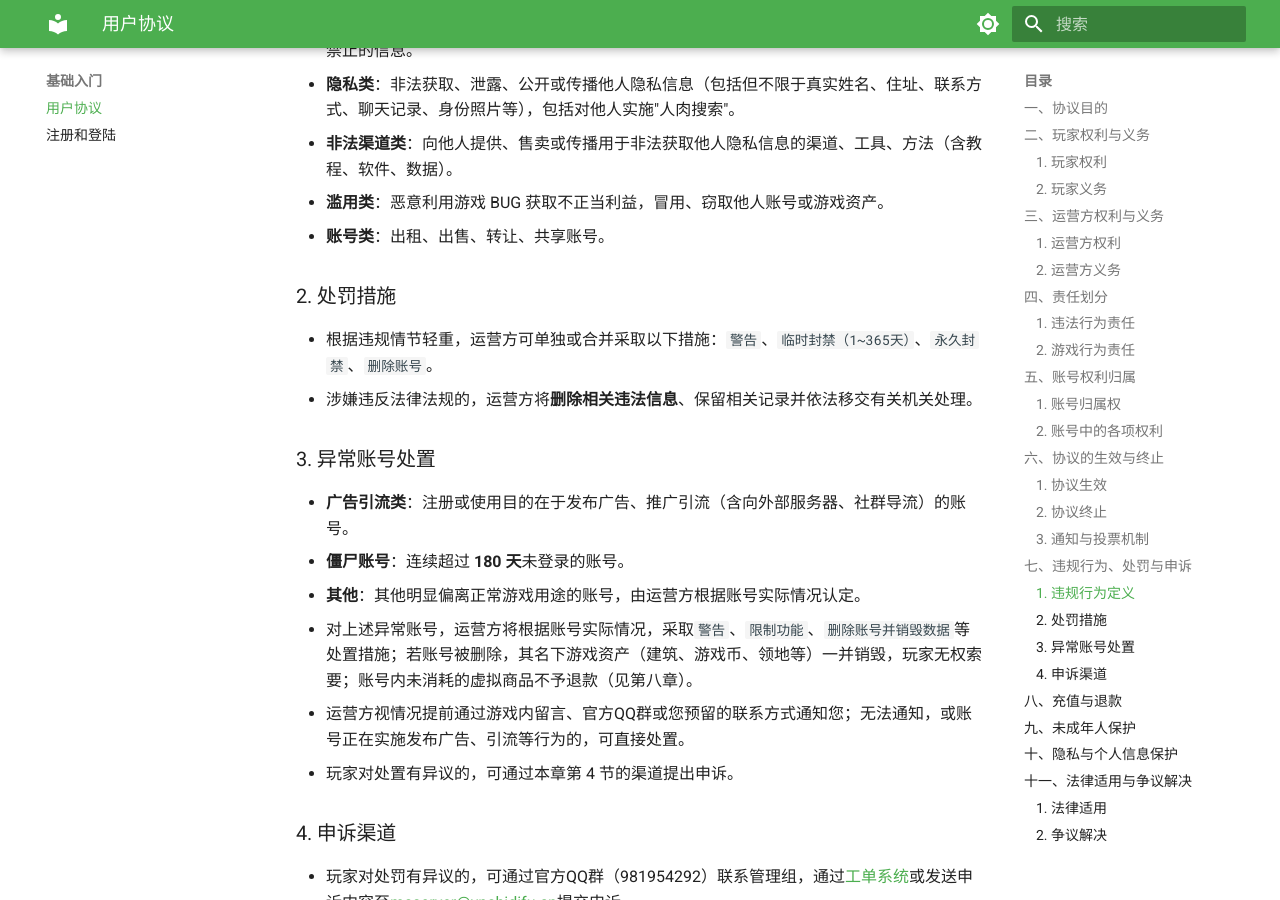
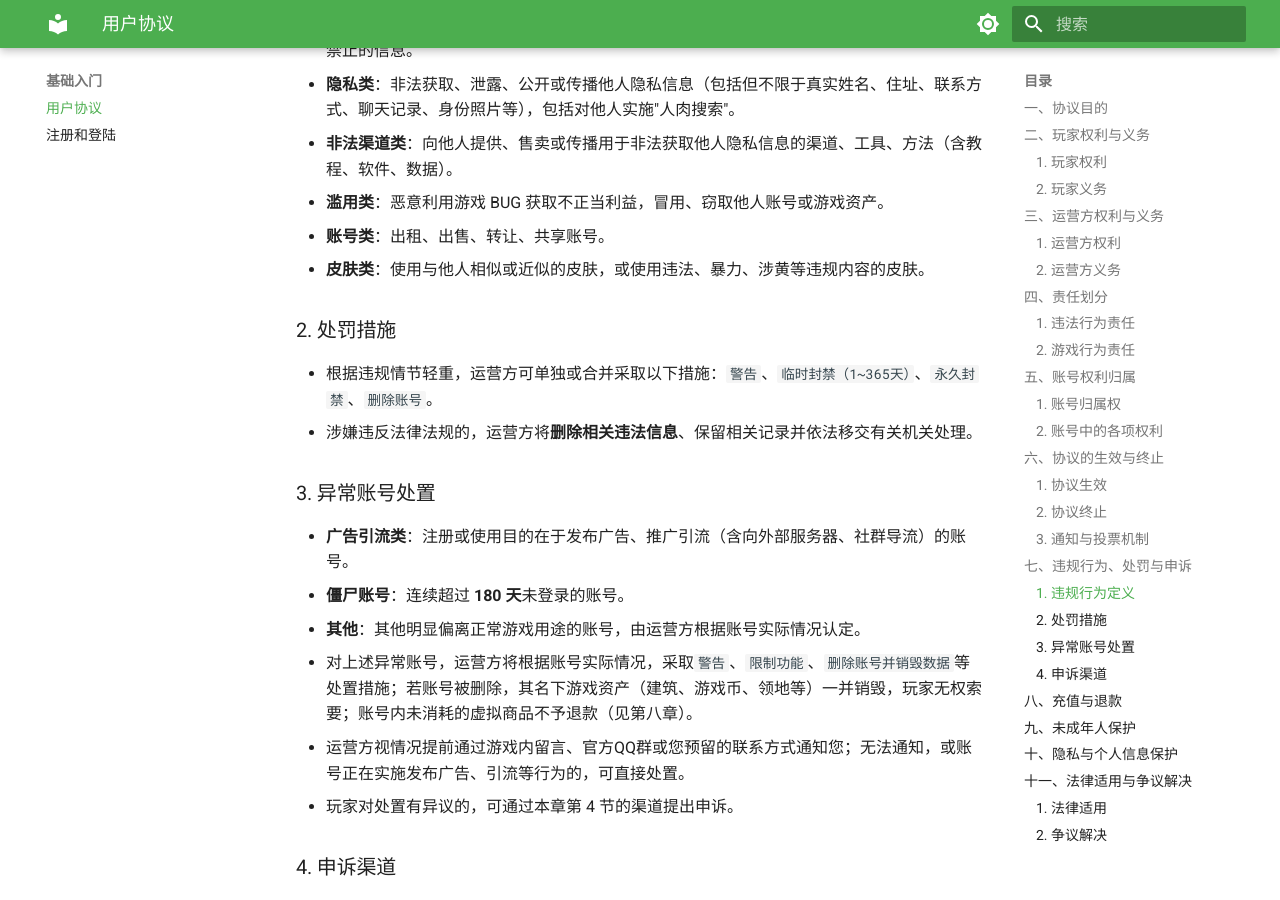
Before and after one commit to ypsdf1/caoyuanwiki, an MkDocs documentation site: the page built from docs/player.md, in a window 1280 px wide and 900 px high, scrolled down 3082 px. Built offline with MkDocs 1.6.1 and Material for MkDocs 9.7.7, drawn with Linux system fonts in a browser that asks for light colours.

Commit message:
docs: 全面修订玩家用户协议，补齐充值退款、未成年人保护、隐私保护、违规处罚与申诉、异常账号处置等条款

```diff
--- a/docs/player.md
+++ b/docs/player.md
@@ -85,6 +85,7 @@
 - **非法渠道类**：向他人提供、售卖或传播用于非法获取他人隐私信息的渠道、工具、方法（含教程、软件、数据）。
 - **滥用类**：恶意利用游戏 BUG 获取不正当利益，冒用、窃取他人账号或游戏资产。
 - **账号类**：出租、出售、转让、共享账号。
+- **皮肤类**：使用与他人相似或近似的皮肤，或使用违法、暴力、涉黄等违规内容的皮肤。
 
 ### 2. 处罚措施
 
```
